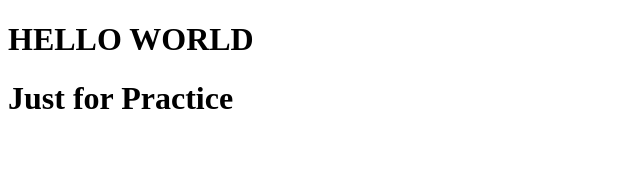
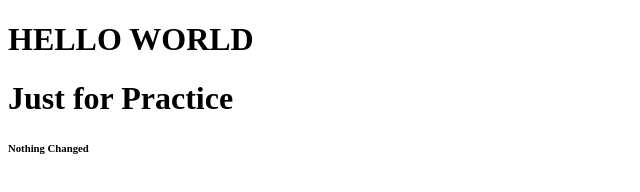
Before and after one commit to Jimi-Chhatrala/jimichhatrala.github.io, a plain HTML site: page index.html in a window 1280 px wide. Shown: the full height of the page, 0-640 px from the left. Drawn offline with Linux system fonts and the light colour scheme.

```diff
--- a/index.html
+++ b/index.html
@@ -11,6 +11,7 @@
 <body>
     <h1>HELLO WORLD</h1>
     <h1>Just for Practice</h1>
+    <h6>Nothing Changed</h6>
 </body>
 
 </html>
```
